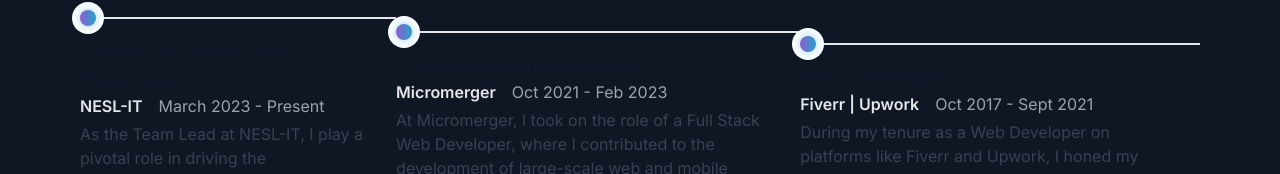
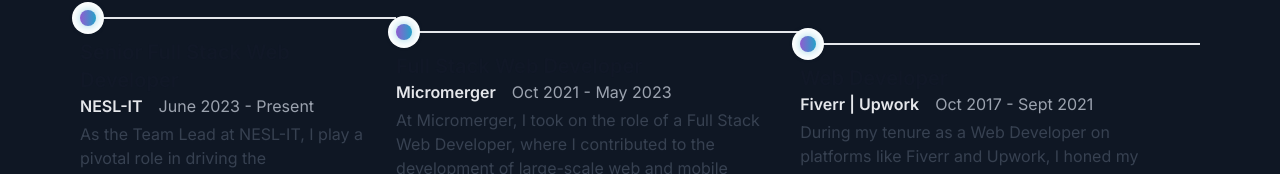
Before and after one commit to harrigit/New_Portfolio, a Next.js app: page / in a window 1280 px wide. Shown: the part 4063-4237 px from the top of the page. Built offline with nearby package versions, Linux system fonts and the light colour scheme.

Commit message:
Date Fixes

```diff
--- a/assets/copy.ts
+++ b/assets/copy.ts
@@ -116,14 +116,14 @@
 
 export const CARRIER_TIMELINE: CarrierTimeline[] = [
   {
-    date: "March 2023 - Present",
+    date: "June 2023 - Present",
     company: "NESL-IT",
     position: "Senior Full Stack Web Developer",
     jobDescription:
       "As the Team Lead at NESL-IT, I play a pivotal role in driving the development of high-quality web applications and services. My responsibilities include leading and mentoring a team of developers, ensuring adherence to best practices, and optimizing code for scalability and performance. I actively contribute to architectural decisions and collaborate closely with cross-functional teams to deliver exceptional digital solutions.",
   },
   {
-    date: "Oct 2021 - Feb 2023",
+    date: "Oct 2021 - May 2023",
     company: "Micromerger",
     position: "Full Stack Web Developer",
     jobDescription:
```
